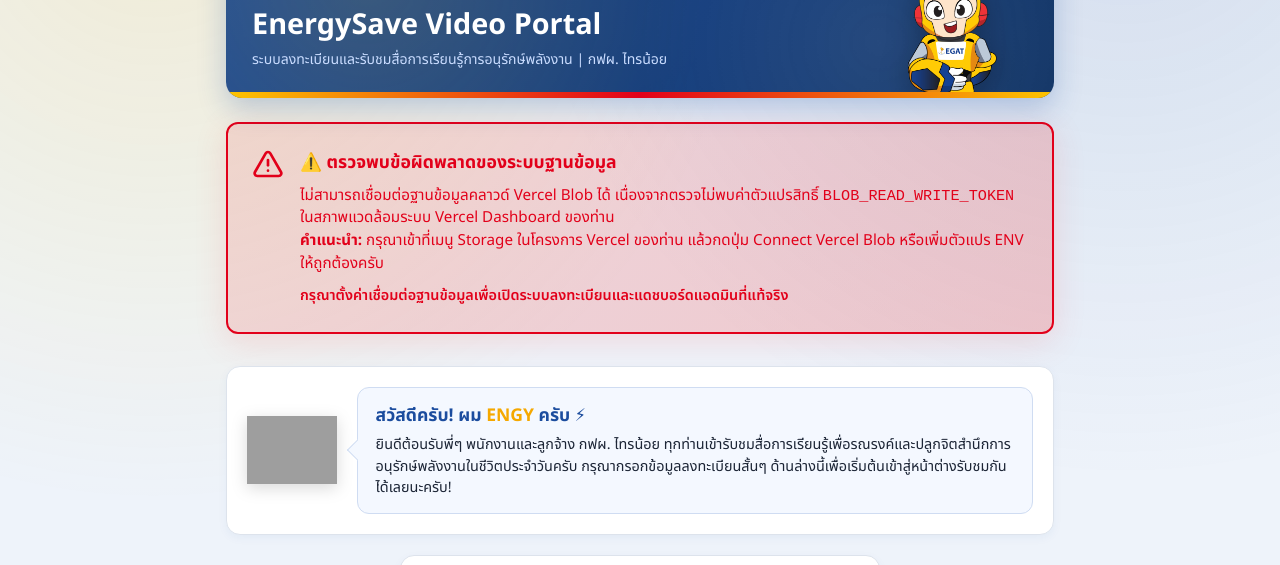
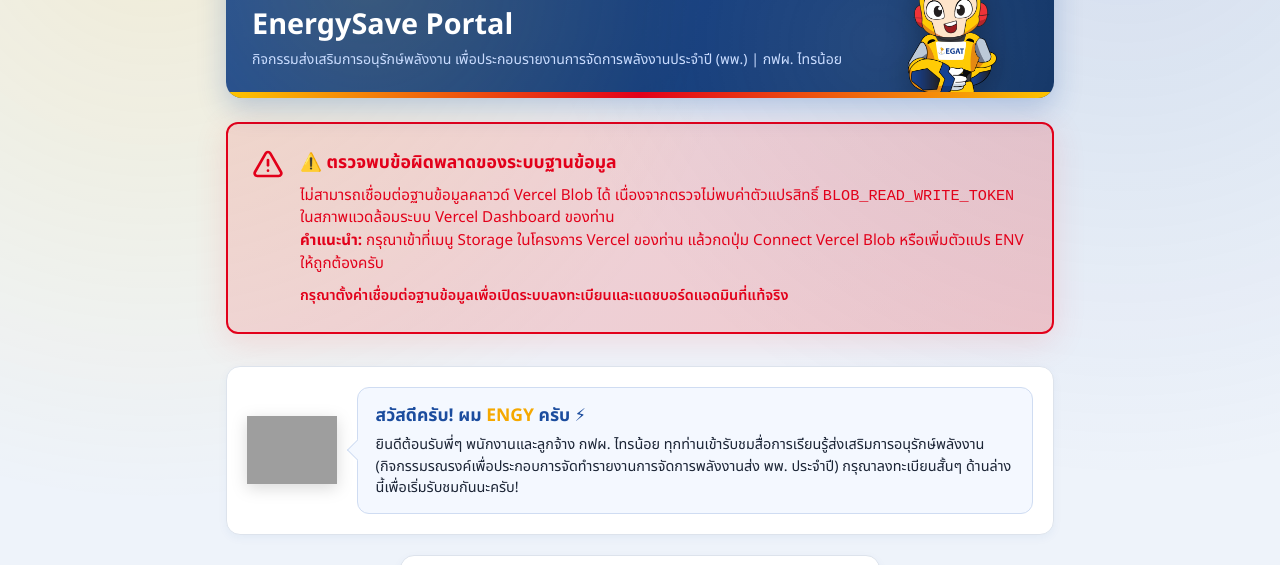
Before and after one commit to maleeart/EPAGO, a website: page index.html in a window 1280 px wide. Shown: the part 166-731 px from the top of the page. Drawn offline with nearby package versions, Linux system fonts and the light colour scheme; no server answers; grey boxes are pictures that could not be loaded.

Commit message:
Update portal headers and HTML title to explicitly state the energy conservation activity purpose for annual DEDE (พพ.) reporting

```diff
--- a/index.html
+++ b/index.html
@@ -13,7 +13,7 @@
         })();
     </script>
     <meta name="viewport" content="width=device-width, initial-scale=1.0">
-    <title>EnergySave Video Portal - ปลูกจิตสำนึกรักษ์พลังงาน</title>
+    <title>EnergySave Portal - กิจกรรมส่งเสริมการอนุรักษ์พลังงาน กฟผ. ไทรน้อย</title>
 
     <!-- PWA Settings -->
     <link rel="manifest" href="manifest.json?v=1.2">
@@ -68,8 +68,8 @@
             <div class="hero-content">
                 <img class="hero-logo" src="LogoEGAT-only.png" alt="โลโก้ การไฟฟ้าฝ่ายผลิตแห่งประเทศไทย">
                 <div class="hero-text">
-                    <h1>EnergySave Video Portal</h1>
-                    <p>ระบบลงทะเบียนและรับชมสื่อการเรียนรู้การอนุรักษ์พลังงาน | กฟผ. ไทรน้อย</p>
+                    <h1>EnergySave Portal</h1>
+                    <p>กิจกรรมส่งเสริมการอนุรักษ์พลังงาน เพื่อประกอบรายงานการจัดการพลังงานประจำปี (พพ.) | กฟผ. ไทรน้อย</p>
                 </div>
             </div>
             <img class="hero-mascot" src="ENGY PNG/engy 26.png" alt="ENGY Mascot">
@@ -94,7 +94,7 @@
                 <img src="ENGY PNG/engy 5.png" alt="ENGY Waving" class="mascot-waving">
                 <div class="mascot-speech">
                     <h3>สวัสดีครับ! ผม <span>ENGY</span> ครับ ⚡</h3>
-                    <p>ยินดีต้อนรับพี่ๆ พนักงานและลูกจ้าง กฟผ. ไทรน้อย ทุกท่านเข้ารับชมสื่อการเรียนรู้เพื่อรณรงค์และปลูกจิตสำนึกการอนุรักษ์พลังงานในชีวิตประจำวันครับ กรุณากรอกข้อมูลลงทะเบียนสั้นๆ ด้านล่างนี้เพื่อเริ่มต้นเข้าสู่หน้าต่างรับชมกันได้เลยนะครับ!</p>
+                    <p>ยินดีต้อนรับพี่ๆ พนักงานและลูกจ้าง กฟผ. ไทรน้อย ทุกท่านเข้ารับชมสื่อการเรียนรู้ส่งเสริมการอนุรักษ์พลังงาน (กิจกรรมรณรงค์เพื่อประกอบการจัดทำรายงานการจัดการพลังงานส่ง พพ. ประจำปี) กรุณาลงทะเบียนสั้นๆ ด้านล่างนี้เพื่อเริ่มรับชมกันนะครับ!</p>
                 </div>
             </div>
 
```
